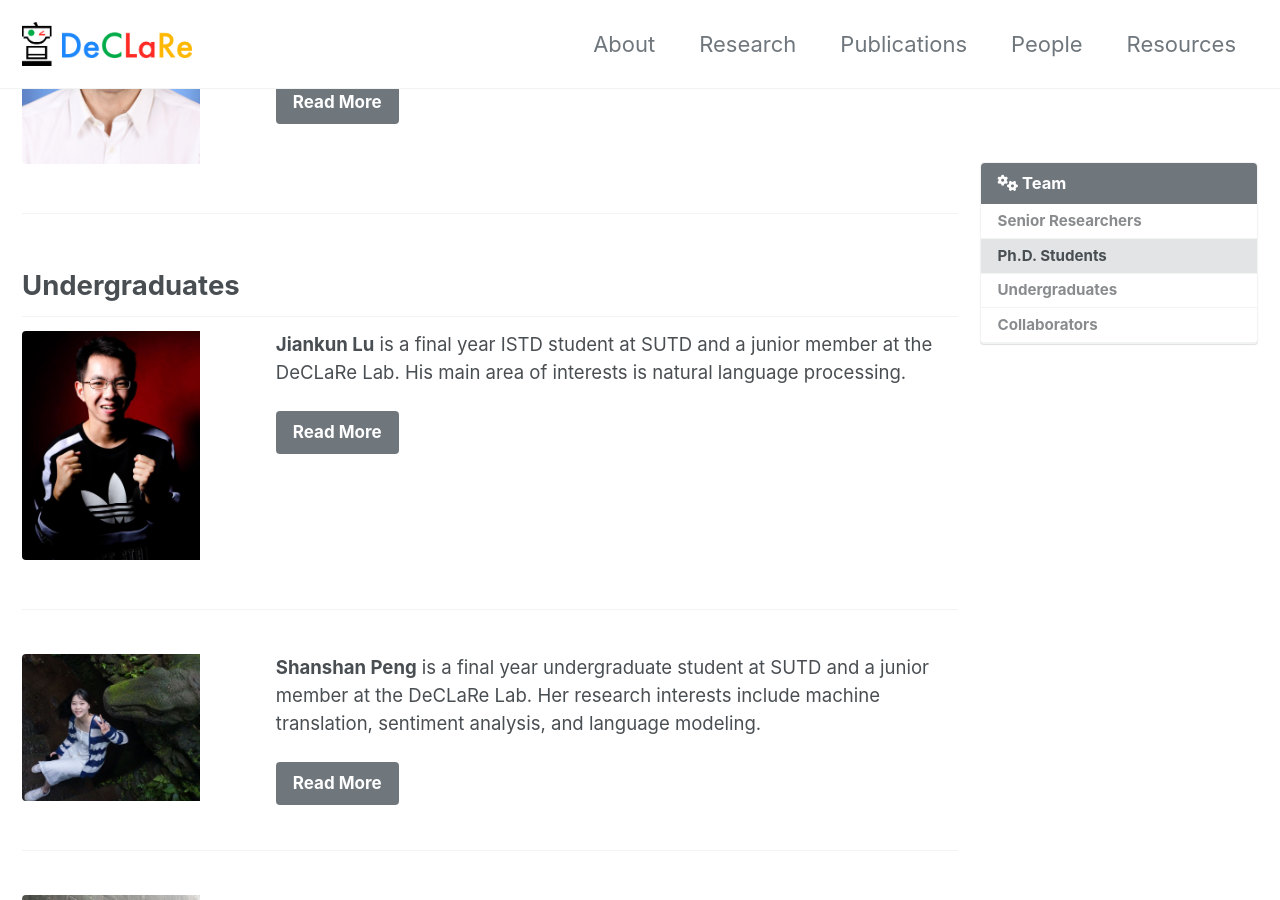
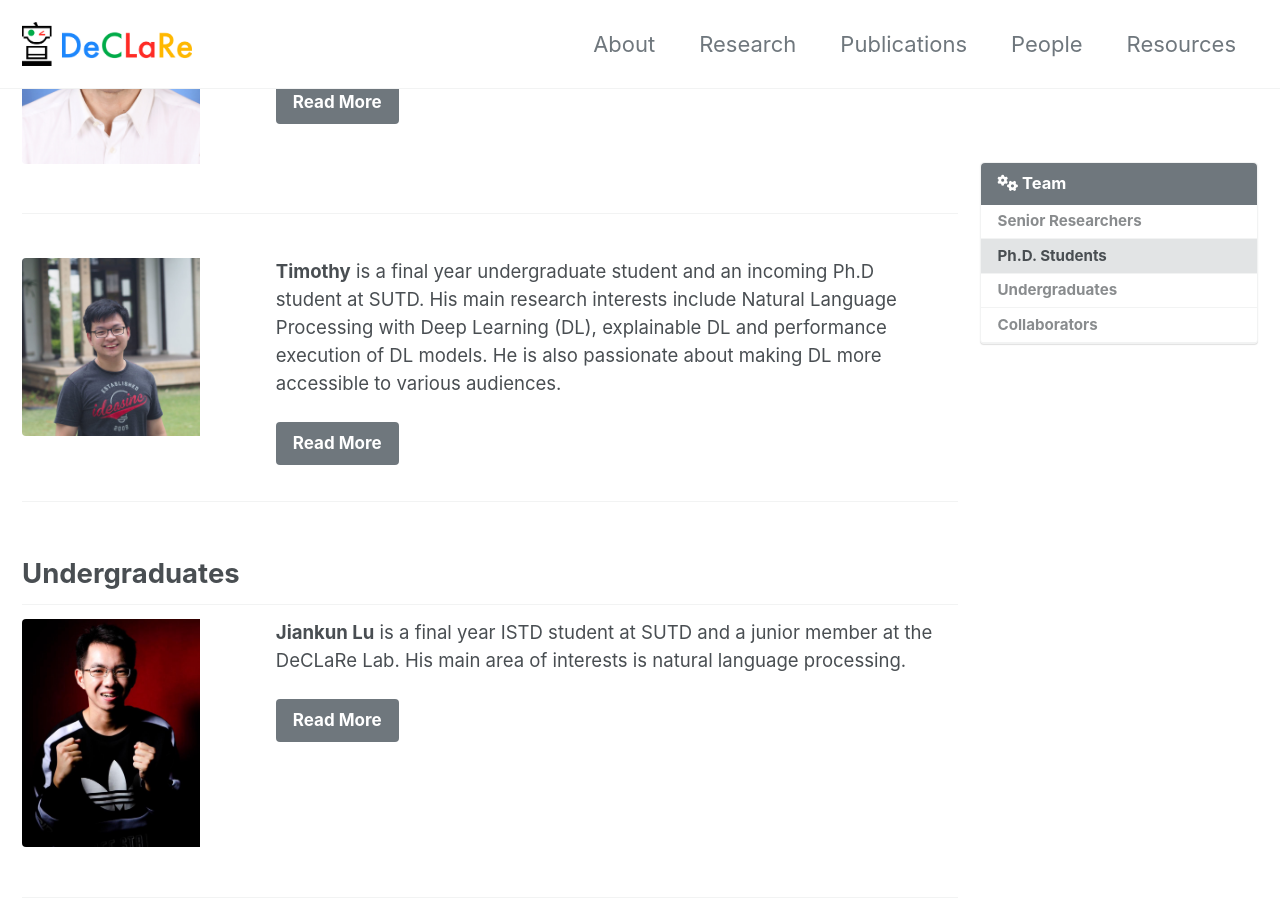
Before and after one commit to declare-lab/declare-lab.github.io, a Jekyll site: the page built from _pages/people.md, in a window 1280 px wide and 900 px high, scrolled down 2693 px. Built offline with Jekyll 4.4.1, drawn with Linux system fonts in a browser that asks for light colours; cached includes are drawn as plain includes; nearby versions of some CDN libraries.

Commit message:
add people

```diff
--- a/_pages/people.md
+++ b/_pages/people.md
@@ -62,6 +62,13 @@ henryhan:
   - image_path: /assets/images/people/henryhan.jpeg
     excerpt: "**Wei Han** is an incoming Ph.D. student advised by Dr. Soujanya Poria at the DeCLaReLab in Singapore University of Technology and Design since Sept. 2020. Before joining DeCLaRe Lab, he was an Mphil student in the department of electronic and computer engineering in HKUST. His research interests include natural language processing and deep learning."
     url: "https://github.com/Clement25"
+    btn_label: "Read More"
+    btn_class: "btn btn--primary btn--small"
+
+timothy:
+  - image_path: /assets/images/people/timothy.jpg
+    excerpt: "**Timothy** is a final year undergraduate student and an incoming Ph.D student at SUTD. His main research interests include Natural Language Processing with Deep Learning (DL), explainable DL and performance execution of DL models. He is also passionate about making DL more accessible to various audiences."
+    url: "https://github.com/tlkh"
     btn_label: "Read More"
     btn_class: "btn btn--primary btn--small"
 
@@ -208,6 +215,8 @@ We have an amazing team of researchers comprising of PhD Students, Senior Resear
 
 {% include feature_row2 id="henryhan" type="left" %}
 
+{% include feature_row2 id="timothy" type="left" %}
+
 ## Undergraduates
 
 {% include feature_row2 id="jiankun" type="left" %}
```
Also changed, not shown: assets/images/people/timothy.jpg (added).
